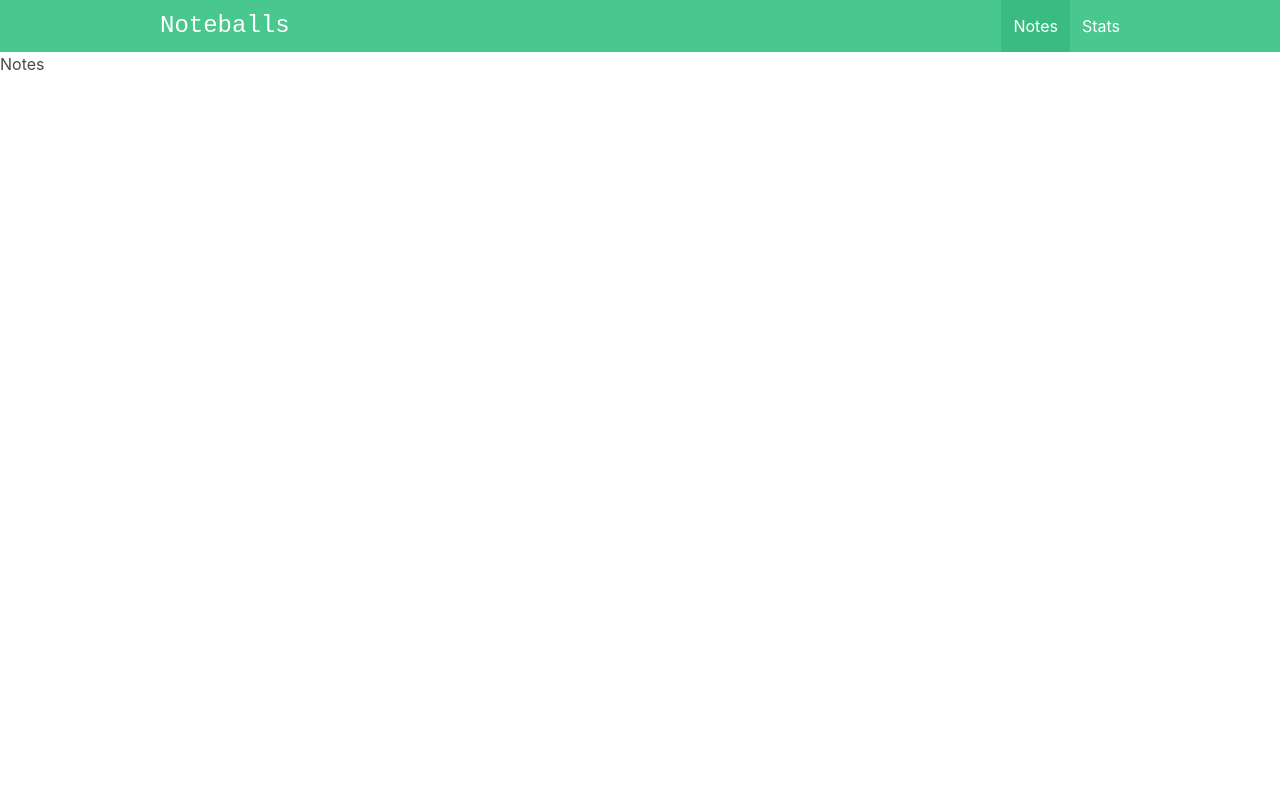
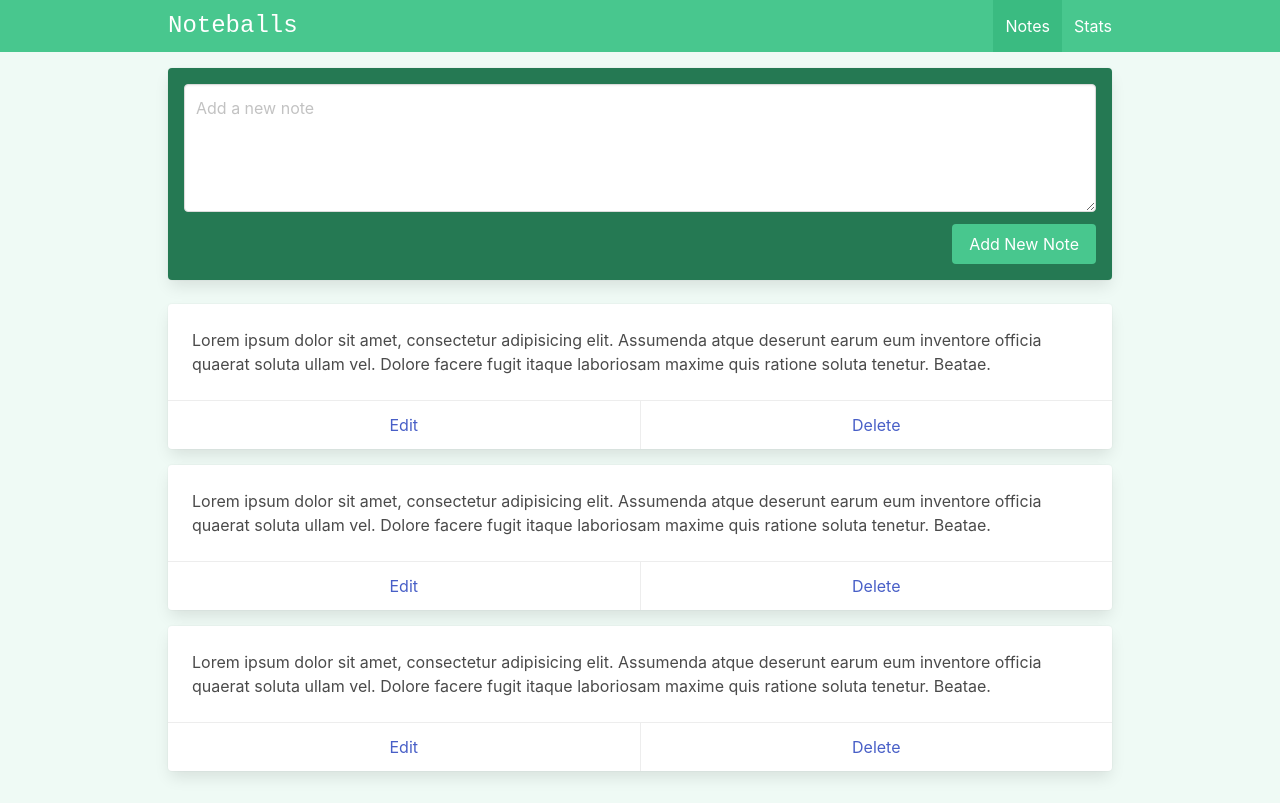
Before and after one commit to michalstaniecko/vue-composition-api-noteballs, a Vue app: page /#/ in a window 1280 px wide. Built offline with nearby package versions, Linux system fonts and the light colour scheme.

Commit message:
add note form

```diff
--- a/index.html
+++ b/index.html
@@ -1,5 +1,5 @@
 <!DOCTYPE html>
-<html lang="en">
+<html lang="en" class="has-background-success-light">
   <head>
     <meta charset="UTF-8">
     <link rel="icon" href="/favicon.ico">
--- a/src/App.vue
+++ b/src/App.vue
@@ -4,7 +4,10 @@
 
 <template>
   <NavBar />
-  <RouterView/>
+
+  <div class="container is-max-desktop px-2 py-4">
+    <RouterView/>
+  </div>
 </template>
 
 <style>
--- a/src/components/Layout/NavBar.vue
+++ b/src/components/Layout/NavBar.vue
@@ -6,7 +6,7 @@
 
 <template>
   <nav class="navbar is-success" role="navigation" aria-label="main navigation">
-    <div class="container is-max-desktop">
+    <div class="container is-max-desktop px-2">
       <div class="navbar-brand">
         <div class="navbar-item is-size-4 is-family-monospace" href="https://bulma.io">
           Noteballs
--- a/src/views/ViewNotes.vue
+++ b/src/views/ViewNotes.vue
@@ -4,7 +4,31 @@
 
 <template>
   <div class="notes">
-    <h1>Notes</h1>
+    <div class="card has-background-success-dark p-4 mb-5">
+      <div class="field">
+        <div class="control">
+          <textarea class="textarea" placeholder="Add a new note"></textarea>
+        </div>
+      </div>
+
+      <div class="field is-grouped is-grouped-right">
+        <div class="control">
+          <button class="button is-link has-background-success">Add New Note</button>
+        </div>
+      </div>
+    </div>
+    <div class="card mb-4" v-for="i in 3">
+      <div class="card-content">
+        <div class="content">
+          Lorem ipsum dolor sit amet, consectetur adipisicing elit. Assumenda atque deserunt earum eum inventore officia
+          quaerat soluta ullam vel. Dolore facere fugit itaque laboriosam maxime quis ratione soluta tenetur. Beatae.
+        </div>
+      </div>
+      <footer class="card-footer">
+        <a href="#" class="card-footer-item">Edit</a>
+        <a href="#" class="card-footer-item">Delete</a>
+      </footer>
+    </div>
   </div>
 </template>
 
```
